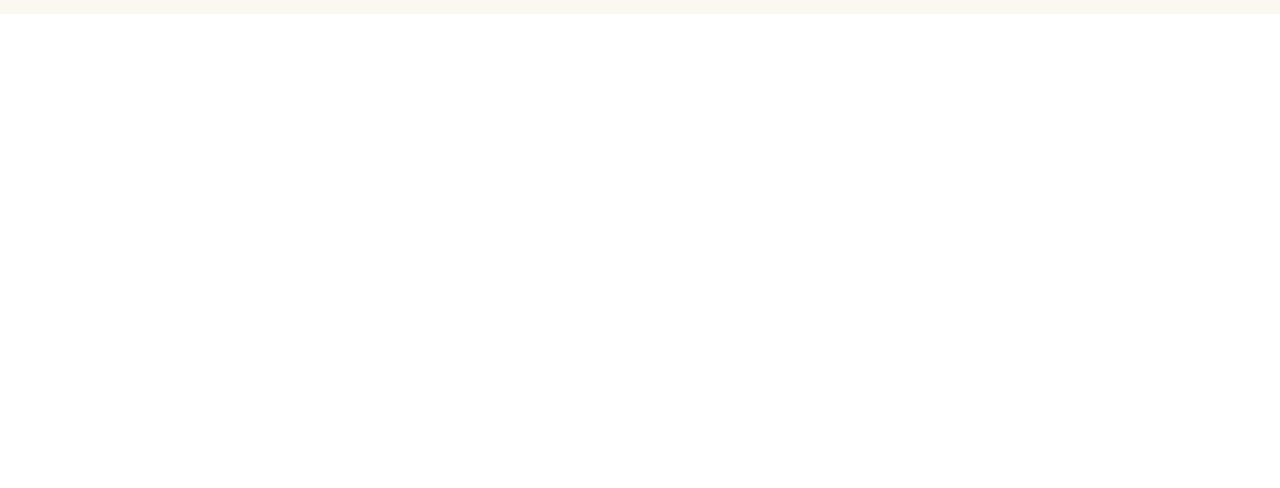
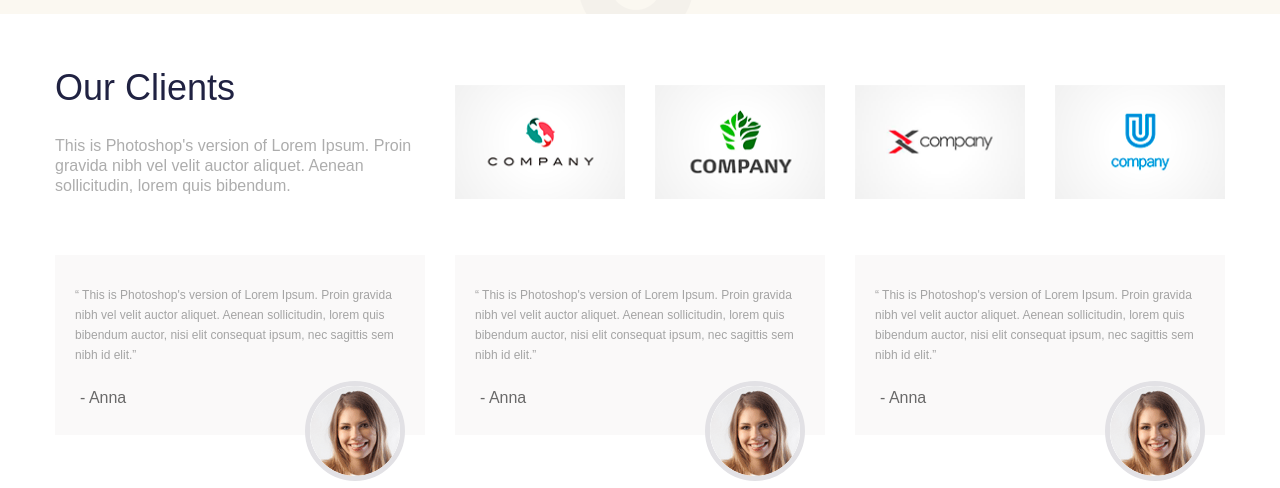
Before and after one commit to NEkate/maguwohost, a plain HTML site: page index.html in a window 1280 px wide. Shown: the part 2293-2781 px from the top of the page. Before the commit the page ends 2307 px from the top, so only its background shows below. Drawn offline with nearby package versions, Linux system fonts and the light colour scheme; a script that the page names is missing.

Commit message:
testimonials done

```diff
--- a/css/main.scss
+++ b/css/main.scss
@@ -5,7 +5,7 @@ body {
     background-color: #ffffff;
     font-family: Rockwell, sans-serif;
     font-size: 12px;
-    font-weight: 600;
+    font-weight: 100;
 
     button:focus {
         outline: none;
@@ -215,7 +215,6 @@ body {
             margin: 0 auto;
             display: block;
 
-
             color: #ffffff;
             font-size: 18px;
         }
@@ -227,7 +226,7 @@ body {
     height: 700px;
 
     h2 {
-        padding:95px 0 30px 0;
+        padding: 95px 0 30px 0;
         color: #202242;
         font-size: 48px;
         text-align: center;
@@ -238,7 +237,6 @@ body {
         text-align: center;
         color: #202242;
         font-size: 24px;
-        font-weight: 100;
         padding-bottom: 88px;
     }
 
@@ -268,7 +266,56 @@ body {
             font-size: 14px;
             color: #202242;
             line-height: 20px;
-            font-weight: 100;
         }
     }
 }
+
+.testimonial {
+    .clients {
+        h3 {
+            color: #202242;
+            font-size: 36px;
+            margin-bottom: 30px;
+        }
+
+        p {
+            color: #adadad;
+            font-size: 16px;
+            line-height: 20px;
+        }
+
+        img {
+            margin-top: 15px;
+        }
+    }
+
+    .comments {
+        .comment {
+            height: 180px;
+            background: #faf9f9;
+
+            p {
+                color: #a4a4a4;
+                line-height: 20px;
+                padding: 30px 20px 25px 20px;
+            }
+
+            .name {
+                color: #696969;
+                font-size: 16px;
+                padding-left: 25px;
+            }
+
+            img {
+                width: 90px;
+                height: 90px;
+
+                border-radius: 50%;
+                border: 5px solid #e2e1e5;
+
+                margin: -25px 20px 0 0;
+                float: right;
+            }
+        }
+    }
+}
--- a/index.html
+++ b/index.html
@@ -115,6 +115,44 @@
         </div>
     </div>
 </div>
+
+<div class="testimonial">
+    <div class="wrapper">
+        <div class="clients row">
+            <div class="span4">
+                <h3>Our Clients</h3>
+
+                    <p>This is Photoshop's version of Lorem Ipsum. Proin gravida nibh vel velit auctor aliquet. Aenean
+                        sollicitudin, lorem quis bibendum.</p>
+            </div>
+            <img class="span2" src="img/clients/fish-logo.gif" alt=""/>
+            <img class="span2" src="img/clients/tree-logo.gif" alt=""/>
+            <img class="span2" src="img/clients/x-logo.gif" alt=""/>
+            <img class="span2" src="img/clients/u-logo.gif" alt=""/>
+        </div>
+
+        <div class="comments row">
+            <div class="comment span4">
+                <p>“ This is Photoshop's version of Lorem Ipsum. Proin gravida nibh vel velit auctor aliquet. Aenean
+                    sollicitudin, lorem quis bibendum auctor, nisi elit consequat ipsum, nec sagittis sem nibh id elit.”</p>
+                <div class="name">- Anna</div>
+                <img src="img/clients/Anna.gif" alt=""/>
+            </div>
+            <div class="comment span4">
+                <p>“ This is Photoshop's version of Lorem Ipsum. Proin gravida nibh vel velit auctor aliquet. Aenean
+                    sollicitudin, lorem quis bibendum auctor, nisi elit consequat ipsum, nec sagittis sem nibh id elit.”</p>
+                <div class="name">- Anna</div>
+                <img src="img/clients/Anna.gif" alt=""/>
+            </div>
+            <div class="comment span4">
+                <p>“ This is Photoshop's version of Lorem Ipsum. Proin gravida nibh vel velit auctor aliquet. Aenean
+                    sollicitudin, lorem quis bibendum auctor, nisi elit consequat ipsum, nec sagittis sem nibh id elit.”</p>
+                <div class="name">- Anna</div>
+                <img src="img/clients/Anna.gif" alt=""/>
+            </div>
+        </div>
+    </div>
+</div>
 <script src="js/libs/jquery/dist/jquery.min.js"></script>
 <script src="js/libs/selectivizr/selectivizr.js"></script>
 </body>
```
Also changed, not shown: css/main.css, img/clients/Anna.gif (added), img/clients/fish-logo.gif (added), img/clients/tree-logo.gif (added), img/clients/u-logo.gif (added), img/clients/x-logo.gif (added), img/feature-shape.gif (added), img/feature-shape.png (added), img/tabs/seo-04.gif (added), img/tabs/seo-29.gif (added), img/tabs/seo-32.gif (added), img/tabs/tecnology.gif (added), 1 other file.
